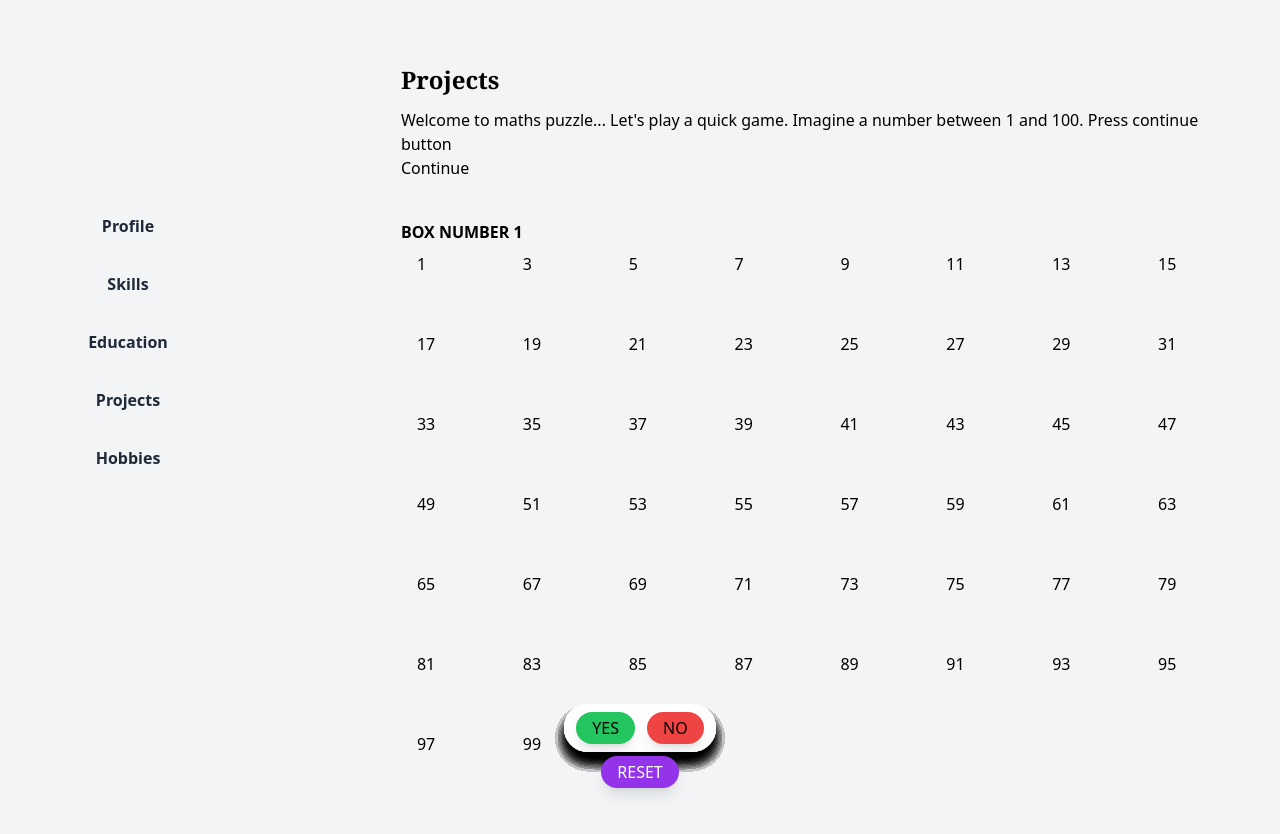
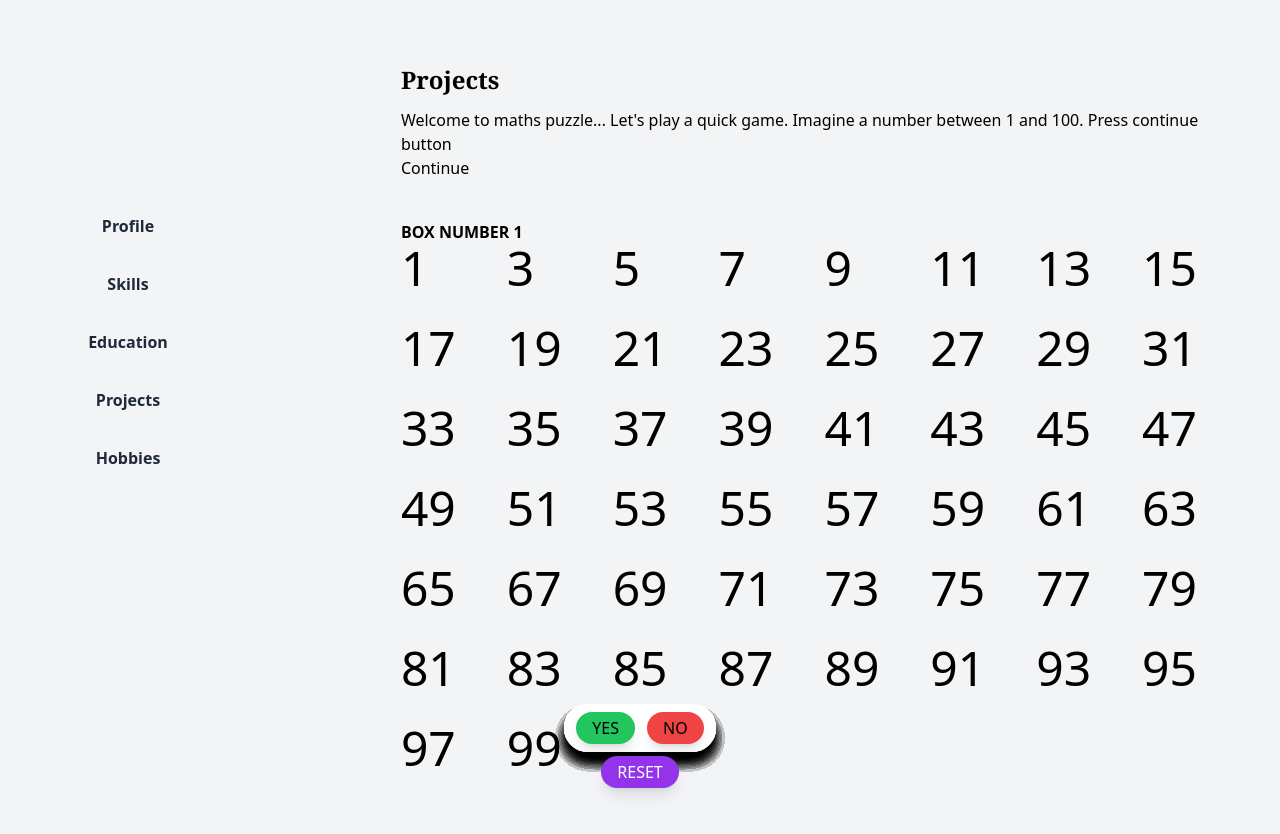
Before and after one commit to karunlal/karunlalResume, a React (Vite) app: page / in a window 1280 px wide. Both pictures are taken after a click on the button "Projects". Shown: the top 834 px of the page. Built offline with nearby package versions, Linux system fonts and the light colour scheme.

Commit message:
font size increased

```diff
--- a/src/puzzle/MainCode.jsx
+++ b/src/puzzle/MainCode.jsx
@@ -34,16 +34,15 @@ const MainCode = () => {
     console.log(buttonLabel, firstNum)
 
     if (boxNum < 6) setBoxNum(boxNum + 1)
+    if (count === 6) {
+      modal.current.open()
+    }
 
     if (buttonLabel === 'YES') {
       // Check if firstNum is less than 64 before increasing countBox
       if (count <= 7) {
         setCountBox(countBox + firstNum)
       } else setCountBox(0)
-
-      if (count === 6) {
-        modal.current.open()
-      }
     }
   }
 
@@ -69,11 +68,11 @@ const MainCode = () => {
             const color = `bg-${box[boxNum].color}-400 px-4 py-2 rounded-2xl`
             return (
               <div key={index} className="w-8 h-16">
-                <button className={color}>
+                <p className="text-5xl">
                   {/* "bg-slate-300 px-4 py-2 rounded-2xl" */}
 
                   {singleBox}
-                </button>
+                </p>
 
                 <MathsButton
                   yesLabel="YES"
```
